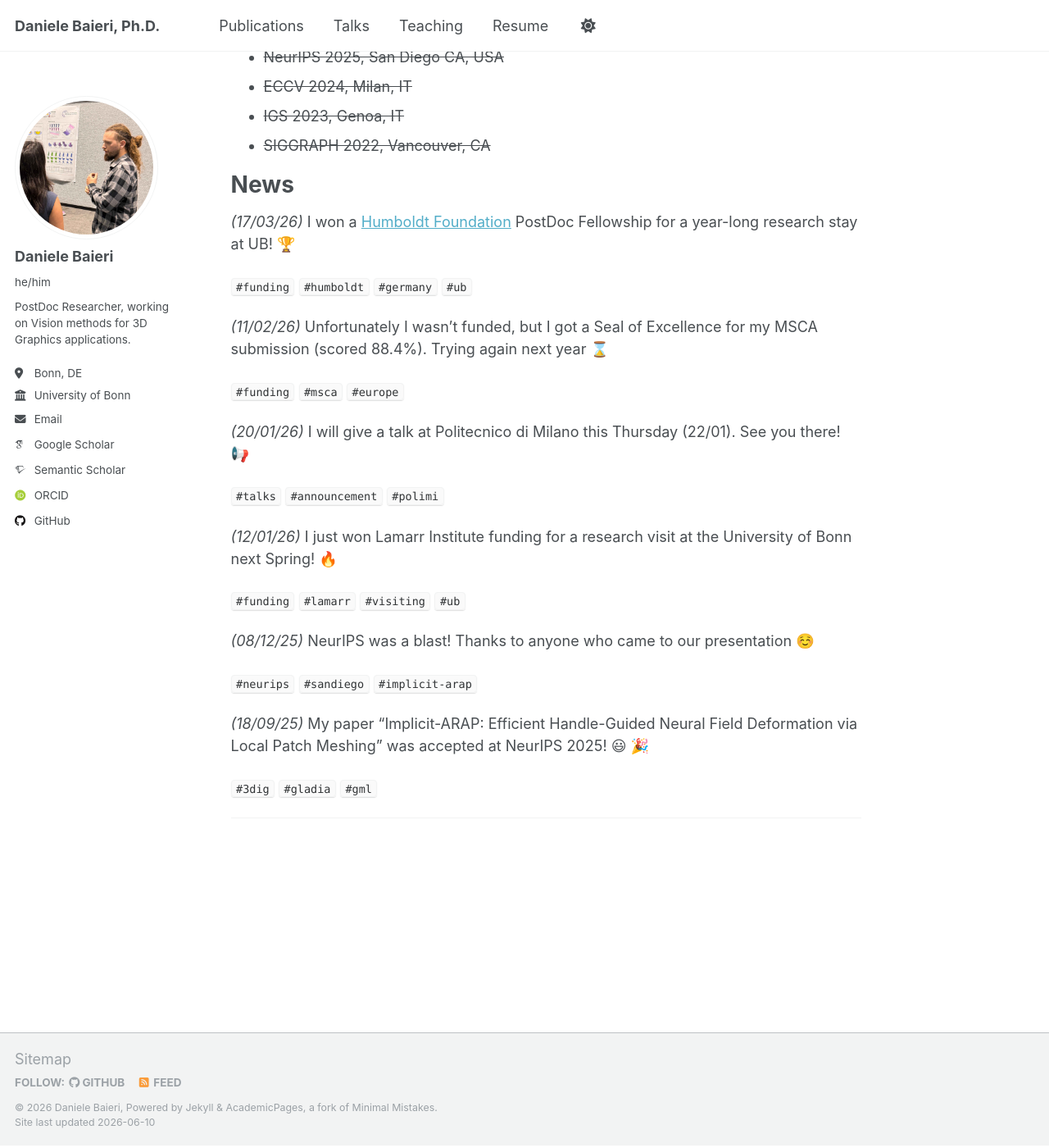
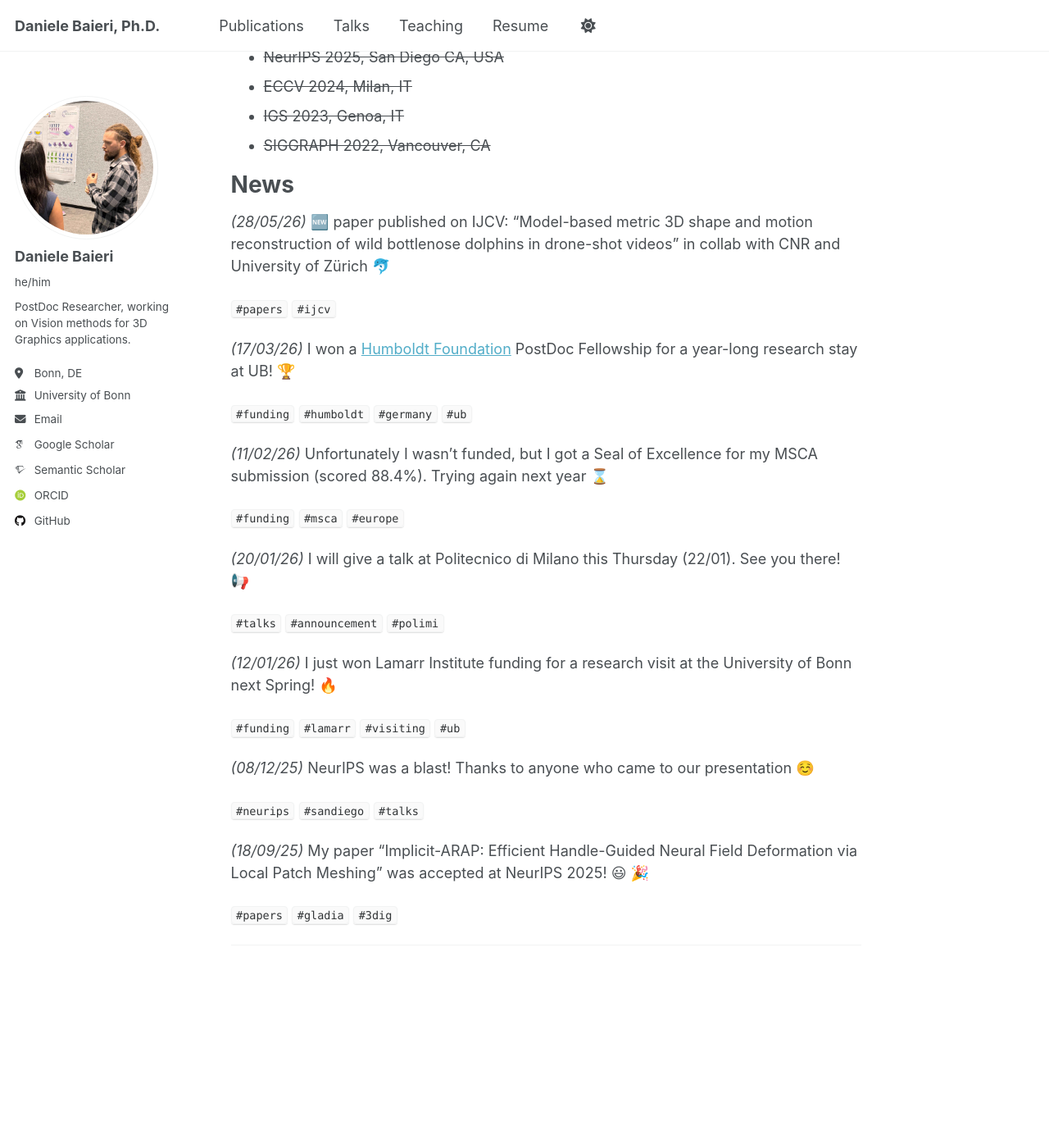
Before and after one commit to dbaieri/dbaieri.github.io, a Jekyll site: the page built from _pages/about.md, in a window 1280 px wide and 1400 px high, scrolled down 434 px. Shown: the whole window at 82% size. Built offline with Jekyll 4.4.1, drawn with Linux system fonts in a browser that asks for light colours; emoji names are drawn with the system emoji font; some web fonts are replaced.

Commit message:
update news

```diff
--- a/_pages/about.md
+++ b/_pages/about.md
@@ -24,6 +24,10 @@ Feel free to contact me for collaborations or other inquiries! Also, I will be a
 
 # News
 
+*(28/05/26)* :new: paper published on IJCV: "Model-based metric 3D shape and motion reconstruction of wild bottlenose dolphins in drone-shot videos" in collab with CNR and University of Zürich :dolphin:
+
+`#papers` `#ijcv`
+
 
 *(17/03/26)* I won a [Humboldt Foundation](https://www.humboldt-foundation.de/en/) PostDoc Fellowship for a year-long research stay at UB! :trophy:
 
@@ -47,11 +51,11 @@ Feel free to contact me for collaborations or other inquiries! Also, I will be a
 
 *(08/12/25)* NeurIPS was a blast! Thanks to anyone who came to our presentation :relaxed:
 
-`#neurips` `#sandiego` `#implicit-arap`
+`#neurips` `#sandiego` `#talks`
 
 
 *(18/09/25)* My paper "Implicit-ARAP: Efficient Handle-Guided Neural Field Deformation via Local Patch Meshing" was accepted at NeurIPS 2025! :smiley: :tada:
 
-`#3dig` `#gladia` `#gml`
+`#papers` `#gladia` `#3dig`
 
 ---
```
